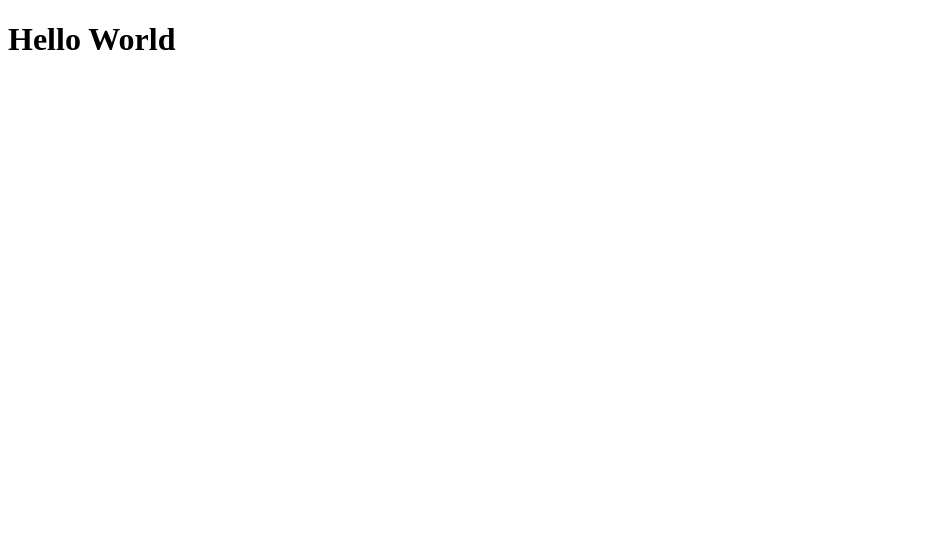
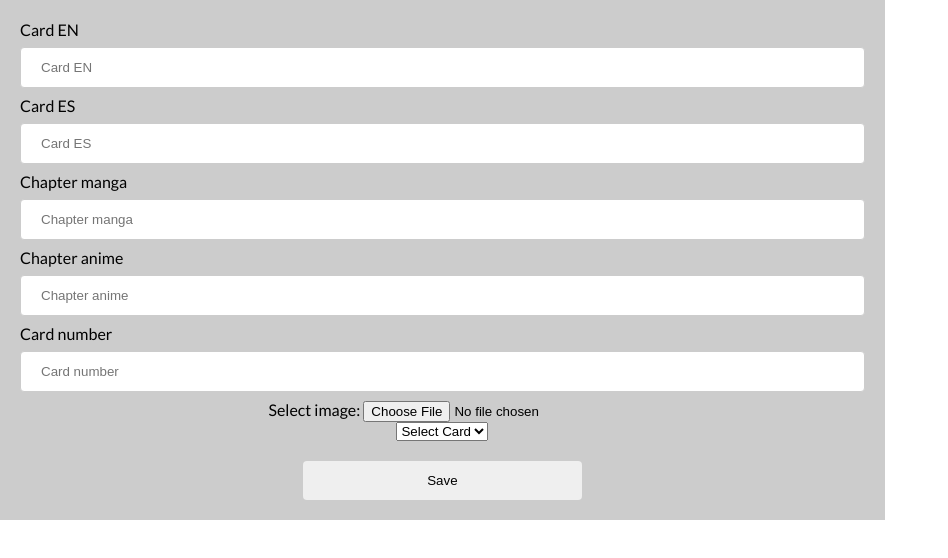
Before and after one commit to danielpp95/Sakura, a Svelte app: page / in a window 1280 px wide. Shown: the top 558 px of the page, without its empty margins (0-948 px from the left). Built offline with nearby package versions, Linux system fonts and the light colour scheme.

Commit message:
added card form

```diff
--- /dev/null
+++ b/src/components/Input.svelte
@@ -0,0 +1,34 @@
+<script>
+    export let placeholder = 'unknow name'
+    export let value;
+    export let type = 'text';
+
+    function handleChange(sender){
+        value.update(x => x = sender.target.value)
+    }
+</script>
+
+<style>
+    .Input {
+        width: 100%;
+    }
+
+    .Input-input {
+        width: 100%;
+        padding: 12px 20px;
+        display: inline-block;
+        margin: 8px 0;
+        border: 1px solid #ccc;
+        border-radius: 4px;
+        box-sizing: border-box;
+    }
+</style>
+
+<div class="Input">
+    <label>{placeholder}</label>
+    <input
+        class="Input-input"
+        type={type}
+        placeholder={placeholder}
+        on:change={handleChange} >
+</div>
--- /dev/null
+++ b/src/components/InputImage.svelte
@@ -0,0 +1,8 @@
+<script>
+    export let files;
+</script>
+
+<div class="InputImage">
+    <label for="img">Select image:</label>
+    <input type="file" id="img" name="img" accept="image/png" bind:files />
+</div>
--- /dev/null
+++ b/src/components/Select.svelte
@@ -0,0 +1,14 @@
+<script>
+    export let value;
+
+    function handleSelect(sender){
+        value.update(x => x = parseInt(sender.target.value));
+    }
+</script>
+
+<select on:change={handleSelect}>
+    <option value="0">Select Card</option>
+    <option value="1">Clow</option>
+    <option value="2">Sakura</option>
+    <option value="3">Clear Card</option>
+</select>
--- a/src/containers/App.svelte
+++ b/src/containers/App.svelte
@@ -1 +1,17 @@
-<h1>Hello World</h1>
+<script>
+    import CardForm from './CardForm.svelte'
+</script>
+
+<div class="App">
+    <CardForm />
+</div>
+
+<style>
+    @import url('https://fonts.googleapis.com/css2?family=Lato:wght@300;400&display=swap');
+
+    :global(body) {
+        font-family: 'Lato', sans-serif;
+        margin: 0;
+        padding: 0;
+    }
+</style>
--- /dev/null
+++ b/src/containers/CardForm.svelte
@@ -0,0 +1,52 @@
+<script>
+    import Input from '../components/Input.svelte';
+    import InputImage from '../components/InputImage.svelte';
+    import Select from '../components/Select.svelte';
+    import {
+        cardNameEN,
+        cardNameES,
+        ChapterAnime,
+        ChapterManga,
+        CardNumber,
+        img,
+        type
+    } from '../stores/card'
+
+    function handleSubmit() {
+        alert('test');
+    }
+</script>
+
+<style>
+    .CardForm {
+        padding: 20px;
+        width: 66%;
+        height: auto;
+        background-color: #ccc;
+        display: flex;
+        flex-direction: column;
+        justify-content: center;
+        align-items: center;
+    }
+
+    .Button {
+        padding: 10px 20px;
+        border-radius: 4px;
+        border-color: transparent;
+        width: 33%;
+        margin-top: 20px;
+    }
+</style>
+
+<div class="CardForm">
+    <Input placeholder="Card EN" value={cardNameEN}/>
+    <Input placeholder="Card ES" value={cardNameES}/>
+    <Input placeholder="Chapter manga" value={ChapterManga} type="number"/>
+    <Input placeholder="Chapter anime" value={ChapterAnime} type="number"/>
+    <Input placeholder="Card number" value={CardNumber} type="number"/>
+    <InputImage files={img} />
+
+    <Select value={type} />
+
+    <button on:click={handleSubmit} class="Button">Save</button>
+</div>
--- /dev/null
+++ b/src/stores/card.js
@@ -0,0 +1,9 @@
+import { writable } from 'svelte/store'
+
+export const cardNameEN = writable('');
+export const cardNameES = writable('');
+export const ChapterManga = writable(0);
+export const ChapterAnime = writable(0);
+export const CardNumber = writable(0);
+export const img = writable('');
+export const type = writable(0);
```
